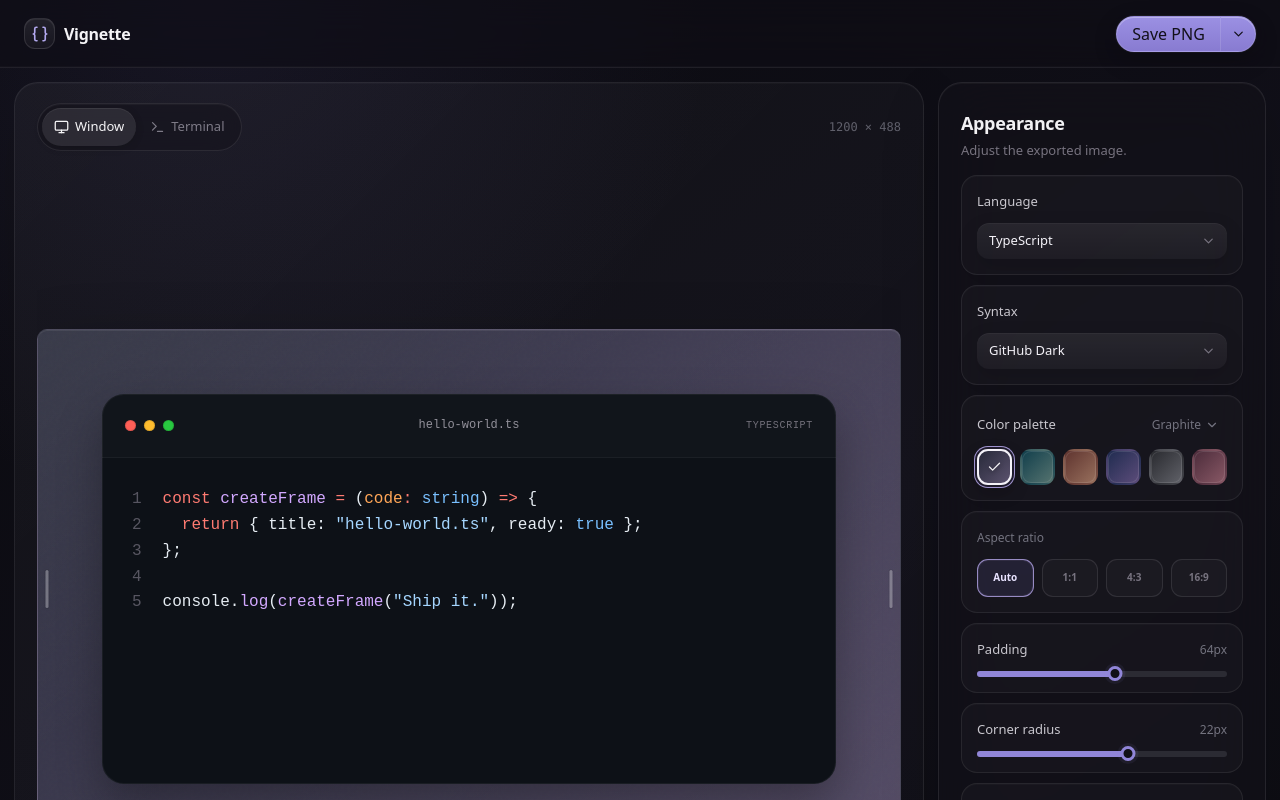
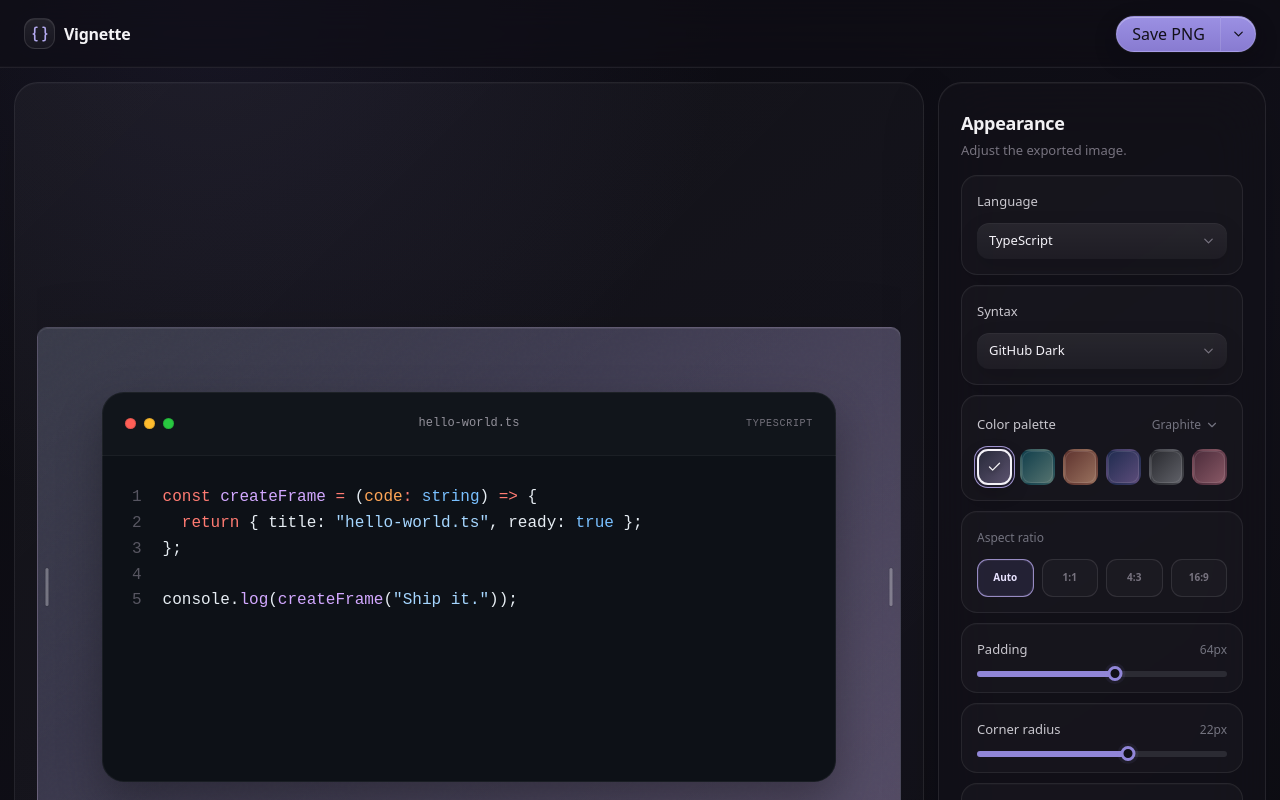
Before and after one commit to akadotsh/codeframe, a React (Vite) app: page / in a window 1280 px wide. Shown: the top 800 px of the page. Built offline with nearby package versions, Linux system fonts and the light colour scheme.

Commit message:
refactor: move frame mode to settings

```diff
--- a/src/App.tsx
+++ b/src/App.tsx
@@ -170,7 +170,6 @@ export function App() {
           titleBar={titleBar}
           syntaxTheme={previewTheme ?? syntaxTheme}
           onCodeChange={setCode}
-          onModeChange={setMode}
           onResizeEnd={stopResize}
           onResizeKeyDown={resizeWithKeyboard}
           onResizeMove={resizeFrame}
@@ -182,6 +181,7 @@ export function App() {
           fontSize={fontSize}
           language={language}
           lineNumbers={lineNumbers}
+          mode={mode}
           padding={padding}
           paletteIndex={paletteIndex}
           radius={radius}
@@ -191,6 +191,7 @@ export function App() {
           onFontSizeChange={setFontSize}
           onLanguageChange={chooseLanguage}
           onLineNumbersChange={setLineNumbers}
+          onModeChange={setMode}
           onPaddingChange={setPadding}
           onPaletteChange={setPaletteIndex}
           onRadiusChange={setRadius}
--- a/src/components/appearance-panel.tsx
+++ b/src/components/appearance-panel.tsx
@@ -2,7 +2,7 @@ import { useState } from "react";
 import { Check, ChevronDown } from "lucide-react";
 import { Switch } from "@/components/ui/switch";
 import { languages, type Language } from "../config/editor";
-import { aspectRatios, type AspectRatio } from "../config/export";
+import { aspectRatios, type AspectRatio, type PreviewMode } from "../config/export";
 import { syntaxThemes, type SyntaxTheme } from "../config/themes";
 import { palettes } from "../palettes";
 import { RangeControl } from "./range-control";
@@ -15,6 +15,7 @@ type AppearancePanelProps = {
   fontSize: number;
   language: Language;
   lineNumbers: boolean;
+  mode: PreviewMode;
   padding: number;
   paletteIndex: number;
   radius: number;
@@ -24,6 +25,7 @@ type AppearancePanelProps = {
   onFontSizeChange: (value: number) => void;
   onLanguageChange: (value: Language) => void;
   onLineNumbersChange: (value: boolean) => void;
+  onModeChange: (value: PreviewMode) => void;
   onPaddingChange: (value: number) => void;
   onPaletteChange: (value: number) => void;
   onRadiusChange: (value: number) => void;
@@ -160,6 +162,16 @@ export function AppearancePanel(props: AppearancePanelProps) {
           </span>
           <Switch checked={props.titleBar} onCheckedChange={props.onTitleBarChange} />
         </label>
+        <label>
+          <span>
+            <b>Terminal frame</b>
+            <small>Use terminal-style window controls</small>
+          </span>
+          <Switch
+            checked={props.mode === "terminal"}
+            onCheckedChange={(checked) => props.onModeChange(checked ? "terminal" : "window")}
+          />
+        </label>
       </div>
     </aside>
   );
--- a/src/components/editor-preview.tsx
+++ b/src/components/editor-preview.tsx
@@ -5,7 +5,6 @@ import type { SyntaxTheme } from "../config/themes";
 import type { Palette } from "../palettes";
 import { useSyntaxThemeColors } from "../hooks/use-syntax-theme-colors";
 import { FrameResizeHandle } from "./frame-resize-handle";
-import { PreviewModeSelector } from "./preview-mode-selector";
 import { SyntaxEditor } from "./syntax-editor";
 
 type EditorPreviewProps = {
@@ -25,7 +24,6 @@ type EditorPreviewProps = {
   titleBar: boolean;
   syntaxTheme: SyntaxTheme;
   onCodeChange: (value: string) => void;
-  onModeChange: (value: PreviewMode) => void;
   onResizeEnd: () => void;
   onResizeKeyDown: (event: KeyboardEvent<HTMLButtonElement>) => void;
   onResizeMove: (event: PointerEvent<HTMLButtonElement>) => void;
@@ -43,12 +41,6 @@ export function EditorPreview(props: EditorPreviewProps) {
 
   return (
     <div className="canvas-area">
-      <div className="canvas-toolbar" aria-label="Preview type">
-        <PreviewModeSelector mode={props.mode} onChange={props.onModeChange} />
-        <span className="canvas-size">
-          {frameMetrics.width} × {frameMetrics.height}
-        </span>
-      </div>
       <div className="preview-wrap">
         <div
           ref={props.previewStageRef}
--- a/src/components/preview-mode-selector.tsx
+++ /dev/null
@@ -1,21 +0,0 @@
-import { Monitor, Terminal } from "lucide-react";
-import type { PreviewMode } from "../config/export";
-
-export function PreviewModeSelector({
-  mode,
-  onChange,
-}: {
-  mode: PreviewMode;
-  onChange: (mode: PreviewMode) => void;
-}) {
-  return (
-    <div className="segmented">
-      <button className={mode === "window" ? "active" : ""} onClick={() => onChange("window")}>
-        <Monitor /> Window
-      </button>
-      <button className={mode === "terminal" ? "active" : ""} onClick={() => onChange("terminal")}>
-        <Terminal /> Terminal
-      </button>
-    </div>
-  );
-}
--- a/src/styles.css
+++ b/src/styles.css
@@ -197,60 +197,6 @@ button {
   box-shadow:
     inset 0 1px 0 rgba(255, 255, 255, 0.025),
     0 20px 60px rgba(0, 0, 0, 0.1);
-}
-.canvas-toolbar {
-  min-height: 44px;
-  margin-bottom: 20px;
-  display: flex;
-  align-items: center;
-  justify-content: space-between;
-}
-.segmented {
-  display: flex;
-  gap: 2px;
-  padding: 4px;
-  border: 1px solid rgba(255, 255, 255, 0.09);
-  border-radius: 999px;
-  background: rgba(21, 20, 28, 0.58);
-  box-shadow: inset 0 1px 0 rgba(255, 255, 255, 0.03);
-  backdrop-filter: blur(16px);
-}
-.segmented button {
-  display: flex;
-  align-items: center;
-  gap: 6px;
-  border: 0;
-  border-radius: 999px;
-  padding: 7px 12px;
-  color: #7e7b87;
-  background: transparent;
-  cursor: pointer;
-  font-size: 13px;
-  transition:
-    transform 120ms var(--ease-out),
-    color 140ms ease,
-    background-color 140ms ease;
-}
-.segmented button:active {
-  transform: scale(0.97);
-}
-.segmented button.active {
-  color: #f6f5f7;
-  background: rgba(255, 255, 255, 0.09);
-  box-shadow:
-    inset 0 1px 0 rgba(255, 255, 255, 0.07),
-    0 2px 8px rgba(0, 0, 0, 0.16);
-}
-.segmented svg {
-  width: 15px;
-}
-.canvas-size {
-  color: #60606b;
-  font:
-    12px ui-monospace,
-    SFMono-Regular,
-    Menlo,
-    monospace;
 }
 .preview-wrap {
   flex: 1;
@@ -980,9 +926,6 @@ input:focus-visible,
     display: block;
     padding: 24px 18px;
   }
-  .canvas-size {
-    display: none;
-  }
 }
 @media (prefers-reduced-motion: reduce) {
   .palette,
@@ -994,7 +937,6 @@ input:focus-visible,
   .window-bar,
   .window-bar-reveal,
   .frame-width-indicator,
-  .segmented button,
   .code-window,
   .preview-stage,
   .searchable-select-content,
```
